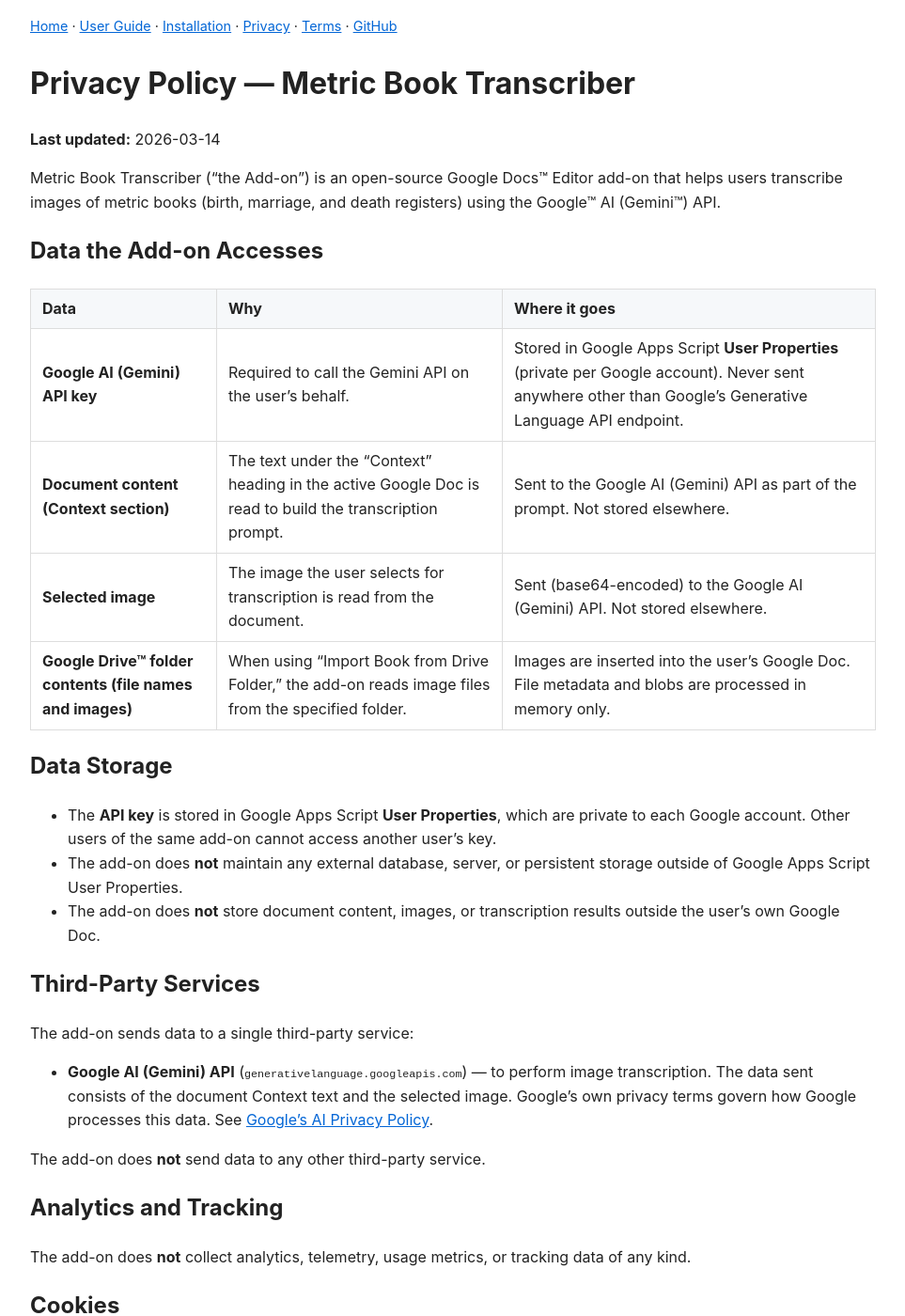
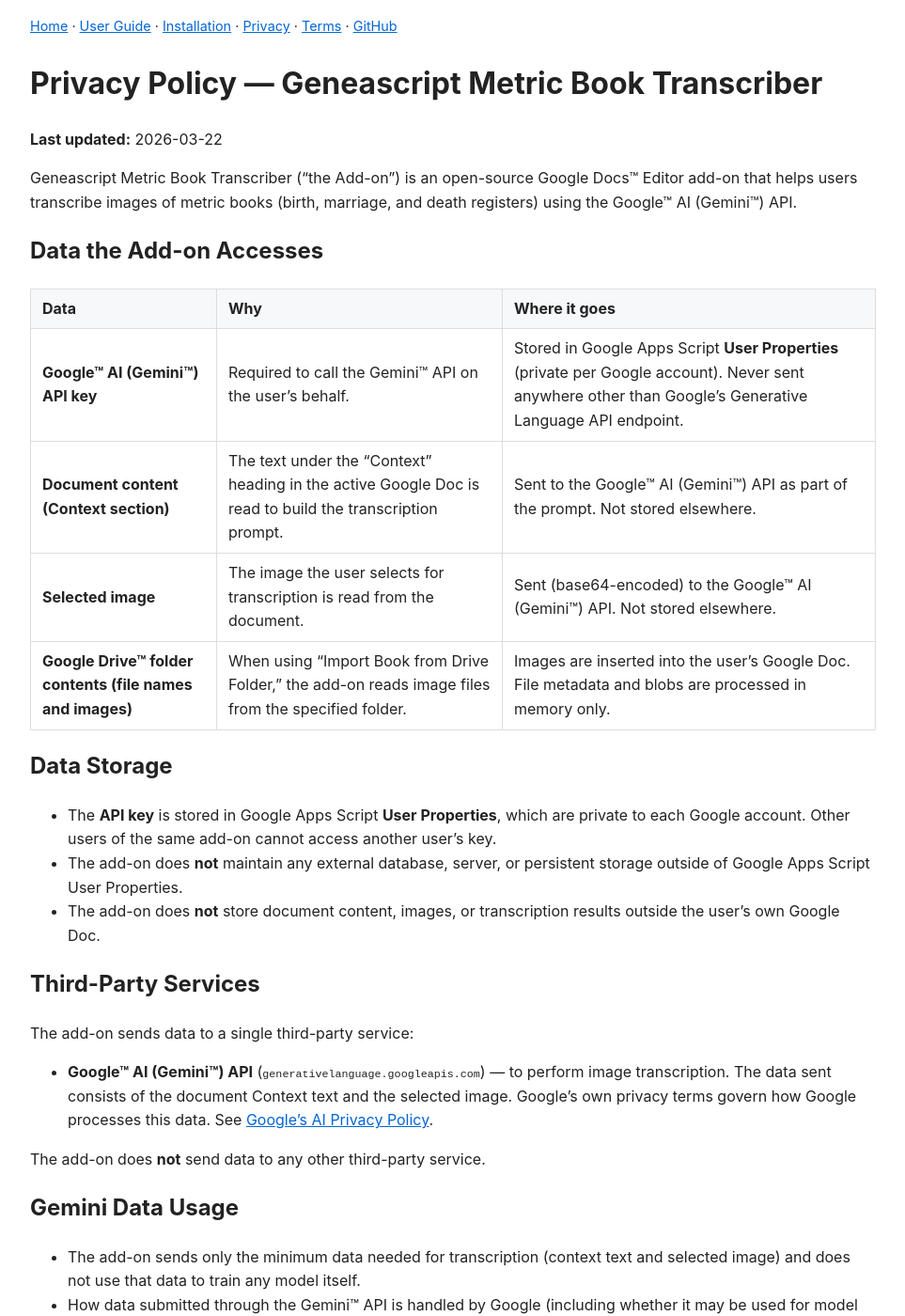
Before and after one commit to dekochka/geneascript-gdoc-addon, a Jekyll site: the page built from docs/PRIVACY_POLICY.md, in a window 1280 px wide and 1400 px high. Shown: the whole window at 94% size, without its empty margins (158-1121 px from the left). Built offline with Jekyll 4.4.1, drawn with Linux system fonts in a browser that asks for light colours; our own code applies the rules of GitHub Pages for plain Markdown files; some of the changed text lies outside the part shown.

Commit message:
docs: normalize Google trademark attribution for verification
Updates Privacy Policy, Store Listing, and User Guide to consistently apply Google trademark marks and add an explicit trademark attribution line to reduce Marketplace branding review risk.

```diff
--- a/docs/PRIVACY_POLICY.md
+++ b/docs/PRIVACY_POLICY.md
@@ -1,19 +1,19 @@
 ---
 layout: default
 ---
-# Privacy Policy — Metric Book Transcriber
+# Privacy Policy — Geneascript Metric Book Transcriber
 
-**Last updated:** 2026-03-14
+**Last updated:** 2026-03-22
 
-Metric Book Transcriber ("the Add-on") is an open-source Google Docs™ Editor add-on that helps users transcribe images of metric books (birth, marriage, and death registers) using the Google™ AI (Gemini™) API.
+Geneascript Metric Book Transcriber ("the Add-on") is an open-source Google Docs™ Editor add-on that helps users transcribe images of metric books (birth, marriage, and death registers) using the Google™ AI (Gemini™) API.
 
 ## Data the Add-on Accesses
 
 | Data | Why | Where it goes |
 |------|-----|---------------|
-| **Google AI (Gemini) API key** | Required to call the Gemini API on the user's behalf. | Stored in Google Apps Script **User Properties** (private per Google account). Never sent anywhere other than Google's Generative Language API endpoint. |
-| **Document content (Context section)** | The text under the "Context" heading in the active Google Doc is read to build the transcription prompt. | Sent to the Google AI (Gemini) API as part of the prompt. Not stored elsewhere. |
-| **Selected image** | The image the user selects for transcription is read from the document. | Sent (base64-encoded) to the Google AI (Gemini) API. Not stored elsewhere. |
+| **Google™ AI (Gemini™) API key** | Required to call the Gemini™ API on the user's behalf. | Stored in Google Apps Script **User Properties** (private per Google account). Never sent anywhere other than Google's Generative Language API endpoint. |
+| **Document content (Context section)** | The text under the "Context" heading in the active Google Doc is read to build the transcription prompt. | Sent to the Google™ AI (Gemini™) API as part of the prompt. Not stored elsewhere. |
+| **Selected image** | The image the user selects for transcription is read from the document. | Sent (base64-encoded) to the Google™ AI (Gemini™) API. Not stored elsewhere. |
 | **Google Drive™ folder contents (file names and images)** | When using "Import Book from Drive Folder," the add-on reads image files from the specified folder. | Images are inserted into the user's Google Doc. File metadata and blobs are processed in memory only. |
 
 ## Data Storage
@@ -26,9 +26,17 @@
 
 The add-on sends data to a single third-party service:
 
-- **Google AI (Gemini) API** (`generativelanguage.googleapis.com`) — to perform image transcription. The data sent consists of the document Context text and the selected image. Google's own privacy terms govern how Google processes this data. See [Google's AI Privacy Policy](https://ai.google.dev/terms).
+- **Google™ AI (Gemini™) API** (`generativelanguage.googleapis.com`) — to perform image transcription. The data sent consists of the document Context text and the selected image. Google's own privacy terms govern how Google processes this data. See [Google's AI Privacy Policy](https://ai.google.dev/terms).
 
 The add-on does **not** send data to any other third-party service.
+
+## Gemini Data Usage
+
+- The add-on sends only the minimum data needed for transcription (context text and selected image) and does not use that data to train any model itself.
+- How data submitted through the Gemini™ API is handled by Google (including whether it may be used for model improvement) depends on your Gemini product tier and the terms that apply to your account/project.
+- Review the applicable Google terms for your setup before use:
+  - [Google AI for Developers terms](https://ai.google.dev/terms)
+  - [Google Cloud terms](https://cloud.google.com/terms)
 
 ## Analytics and Tracking
 
@@ -59,3 +67,5 @@
 ## Contact
 
 For questions about this privacy policy, open an issue at [github.com/dekochka/geneascript-gdoc-addon/issues](https://github.com/dekochka/geneascript-gdoc-addon/issues).
+
+Google, Google Docs, Google Drive, Google AI, Google Cloud, Google Apps Script, and Gemini are trademarks of Google LLC.
```
Also changed, not shown: docs/STORE_LISTING.md (+1 -1 lines), docs/USER_GUIDE.md (+1 -1 lines).
